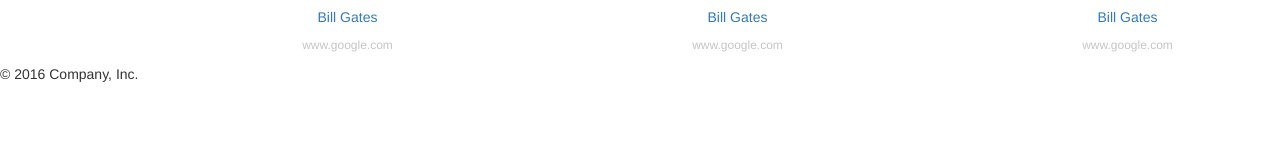
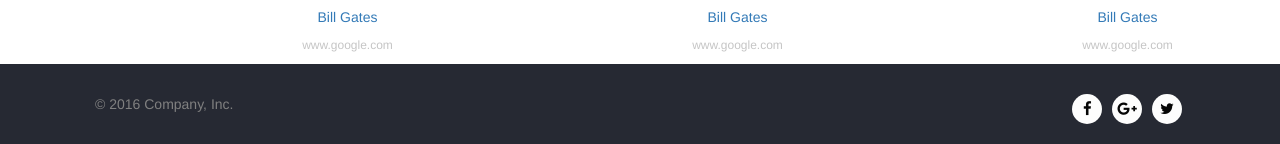
Before and after one commit to chrisdeuda/practice-psd-html, a website: page index.html in a window 1280 px wide. Shown: the part 1437-1581 px from the top of the page. Before the commit the page ends 1531 px from the top, so only its background shows below. Drawn offline with nearby package versions, Linux system fonts and the light colour scheme.

Commit message:
Add social media icon

```diff
--- a/css/style.css
+++ b/css/style.css
@@ -209,3 +209,37 @@
     text-align: center;
     color: grey;
 }
+
+
+
+
+
+#footer .container-fluid{
+    background-image: url("../img/bg.png") !important;
+    background-repeat: repeat;
+}
+
+footer{
+    padding: 10px 10px 10px 10px;
+    height: 80px !important;
+    color: grey;
+}
+
+footer p {
+    margin-top:20px;
+    margin-bottom:10px;
+
+}
+
+.social [class*="fa fa-"] {
+    background-color: #fdfdfd;
+    border-radius: 30px;
+    color: #060606;
+    display: inline-block;
+    height: 30px;
+    line-height: 30px;
+    margin: auto 3px;
+    width: 30px;
+    font-size: 15px;
+    text-align: center;
+}
--- a/index.html
+++ b/index.html
@@ -10,6 +10,8 @@
     <!-- Bootstrap -->
     <link type="text/css" rel="stylesheet" href="node_modules/bootstrap/dist/css/bootstrap.css">
     <link type="text/css" rel="stylesheet" href="css/style.css">
+    <link type="text/css" rel="stylesheet" href="https://maxcdn.bootstrapcdn.com/font-awesome/4.7.0/css/font-awesome.min.css">
+
 
     <!-- HTML5 shim and Respond.js for IE8 support of HTML5 elements and media queries -->
     <!-- WARNING: Respond.js doesn't work if you view the page via file:// -->
@@ -46,6 +48,14 @@
                                         <li><a href="#">About</a></li>
                                         <li><a href="#">Projects</a></li>
                                         <li><a href="#">Clients</a></li>
+                                        <li>
+                                            <div class="social">
+                                                    <i class="fa fa-facebook" aria-hidden="true"></i>
+                                                    <i class="fa fa-google-plus" aria-hidden="true"></i>
+                                                    <i class="fa fa-twitter" aria-hidden="true"></i>
+                                            </div>
+                                        </li>
+
                                     </ul>
                                 </div><!-- /.navbar-collapse -->
                             </div><!-- /.container-fluid -->
@@ -206,12 +216,35 @@
 
 
 
+<section id="footer">
+    <div class="container-fluid ">
+        <div class="row"> <!-- Give this div your desired background color -->
+            <div class="container">
+                <div class="row">
+                    <div class="col-md-12">
+                        <footer>
+                            <div class="col-sm-6">
+                                <p>&copy; 2016 Company, Inc.</p>
+                            </div>
+                            <div class="col-sm-6">
+                                 <div class="social">
+                                     <p class="pull-right">
+                                         <i class="fa fa-facebook" aria-hidden="true"></i>
+                                         <i class="fa fa-google-plus" aria-hidden="true"></i>
+                                         <i class="fa fa-twitter" aria-hidden="true"></i>
+                                     </p>
+                                </div>
+                            </div>
+                        </footer>
+                    </div>
+                </div>
+            </div>
+        </div>
+    </div>
+</section>
 
 
 
-        <footer>
-            <p>&copy; 2016 Company, Inc.</p>
-        </footer>
 
 
 
```
